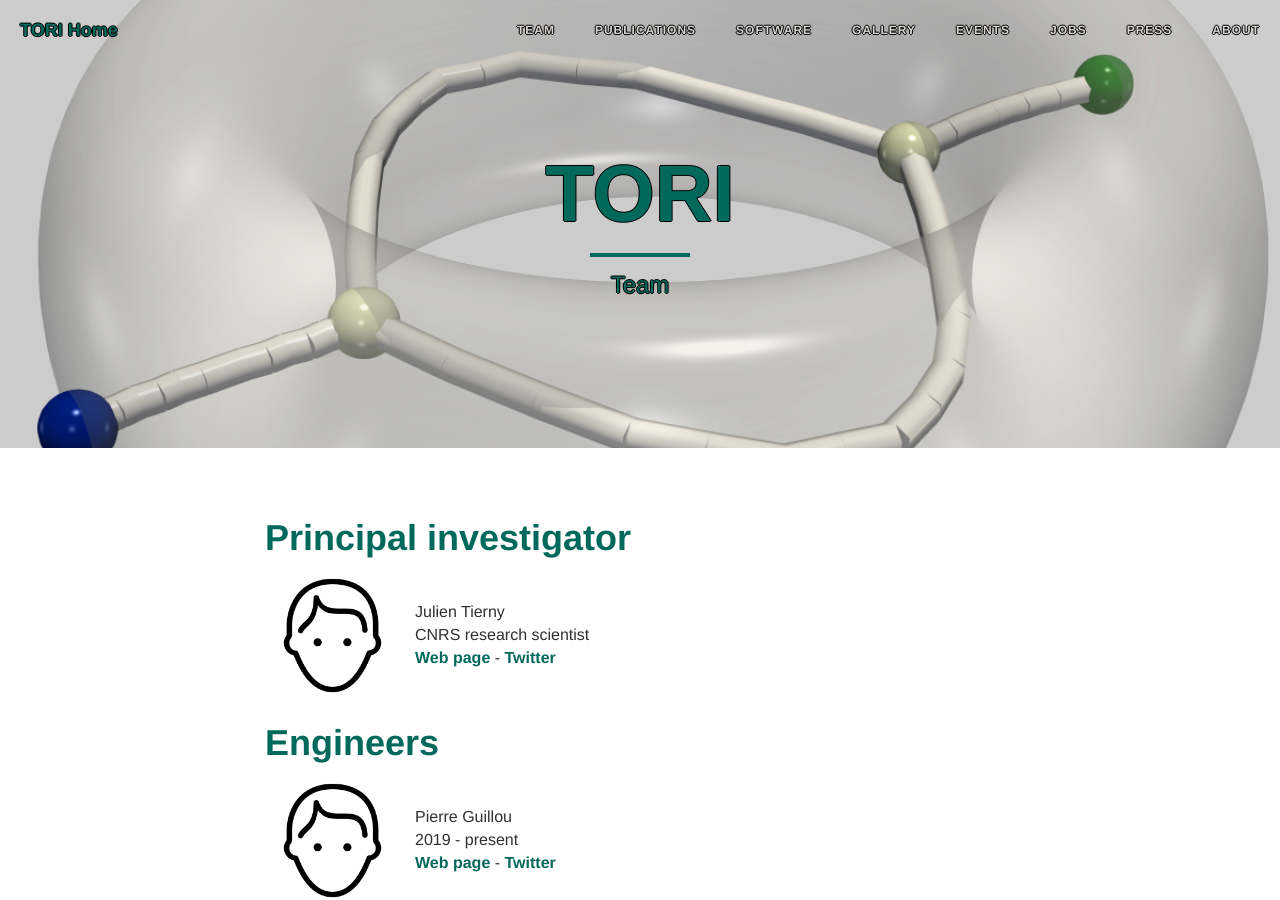
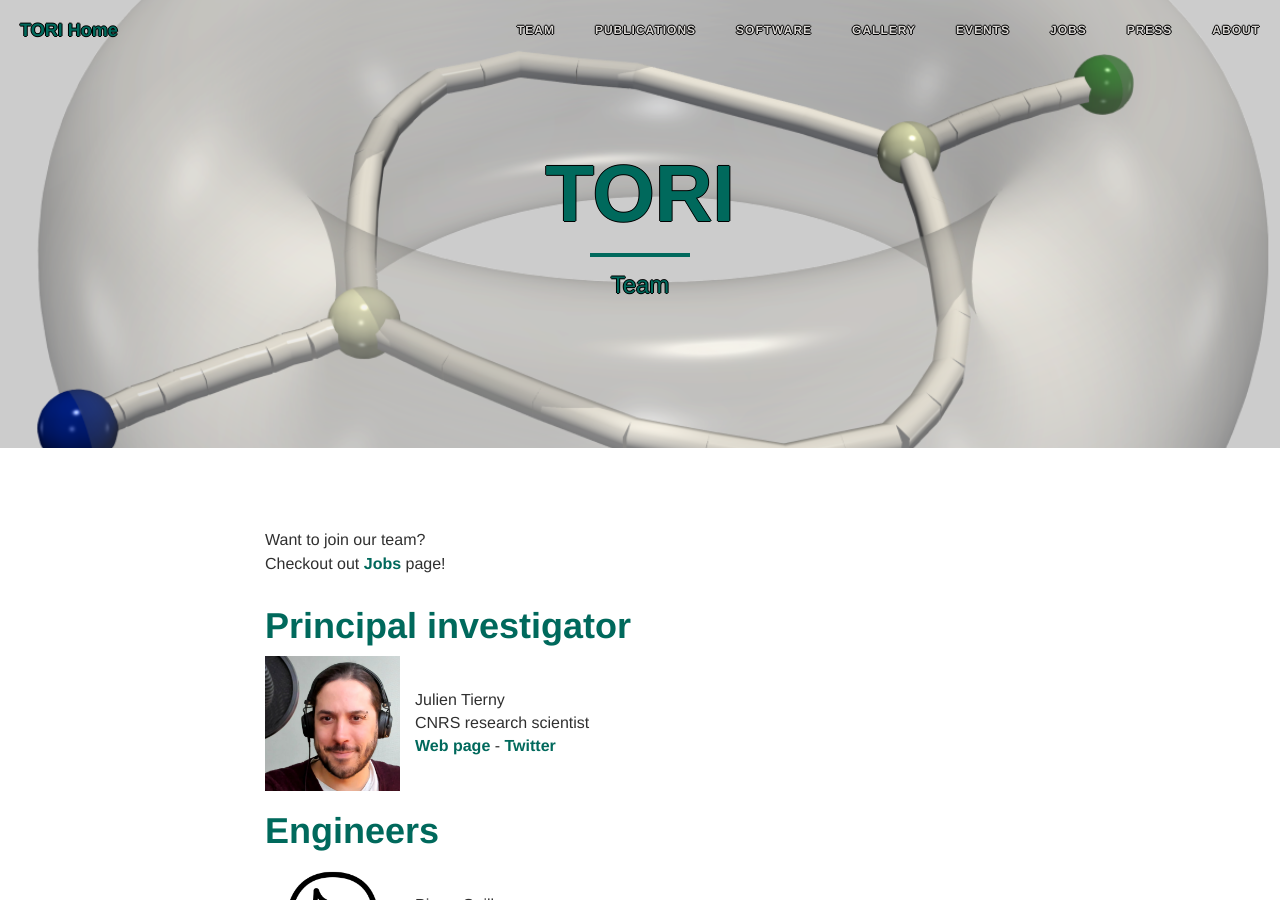
Before and after one commit to erc-tori/erc-tori.github.io, a Jekyll site: the page built from team.md, in a window 1280 px wide and 900 px high. Built offline with Jekyll 4.4.1, drawn with Linux system fonts in a browser that asks for light colours; a script that is not in the unit is left out.

Commit message:
go for it

```diff
--- a/team.md
+++ b/team.md
@@ -5,12 +5,15 @@ permalink: /team/
 teaser: '/img/toriBanner.png'
 ---
 
+Want to join our team?<br>
+Checkout out [Jobs](/jobs/) page!
+
 # Principal investigator
 
 <table>
   <tr>
     <td width="20%">
-      <img width="90%" src="/img/face.png">
+      <img width="90%" src="/img/tierny2021.jpg">
     </td>
 
 <!--     <td width="10px" /> -->
```
Also changed, not shown: img/tierny2021.jpg (added), img/tutorial2019.jpg.
